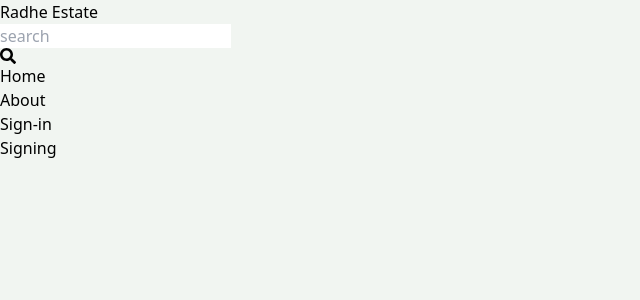
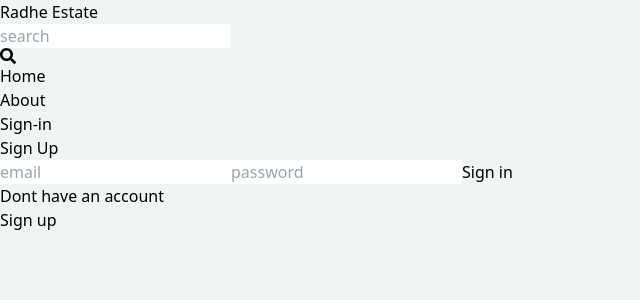
Before and after one commit to radhe203/mern_estate, a React (Vite) app in the folder client/: page /sign-in in a window 1280 px wide. Shown: the top 300 px of the page, without its empty margins (0-640 px from the left). Built offline with nearby package versions, Linux system fonts and the light colour scheme.

Commit message:
completed sign in funtionality

```diff
--- a/client/src/pages/Signing.jsx
+++ b/client/src/pages/Signing.jsx
@@ -1,9 +1,80 @@
-import React from 'react'
+import React, { useState } from "react";
+import { Link, Navigate, useNavigate } from "react-router-dom";
+function Signin() {
+  const [formData, setFormData] = useState({});
+  const [Error, SetError] = useState(null);
+  const [Lodaing, SetLoading] = useState(false);
+  const navigate = useNavigate();
+  function handleChange(e) {
+    setFormData({
+      ...formData,
+      [e.target.id]: e.target.value,
+    });
+  }
 
-function Signing() {
+  async function handleSubmit(e) {
+    e.preventDefault();
+    try {
+      SetLoading(true);
+      const res = await fetch("/api/auth/signin", {
+        method: "POST",
+        headers: {
+          "Content-Type": "application/json",
+        },
+        body: JSON.stringify(formData),
+      });
+
+      const data = await res.json();
+      if (data.sucess === false) {
+        SetLoading(false);
+        SetError(data.message);
+        return;
+      }
+      SetLoading(false);
+      SetError(null);
+      navigate("/");
+    } catch (error) {
+      SetLoading(false);
+      SetError(error.message);
+    }
+  }
   return (
-    <div>Signing</div>
-  )
+    <>
+      <div className="p-3 max-w-lg mx-auto">
+        <h1 className=" text-center text-3xl font-semibold m-7">Sign Up</h1>
+        <form onSubmit={handleSubmit} className=" flex flex-col gap-4 ">
+          <input
+            type="email"
+            placeholder="email"
+            id="email"
+            className=" p-3  border rounded-lg"
+            onChange={handleChange}
+          />
+          <input
+            type="password"
+            placeholder="password"
+            id="password"
+            className=" p-3 border rounded-lg "
+            onChange={handleChange}
+          />
+          <button
+            type="submit"
+            className=" bg-slate-700 text-white rounded-lg p-3 hover:opacity-95 uppercase disabled:opacity-80"
+            disabled={Lodaing}
+          >
+            {Lodaing ? "Loging..." : "Sign in"}
+          </button>
+        </form>
+        <div className="flex gap-2 mt-5">
+          <p>Dont have an account</p>
+          <Link to={`/sign-up`}>
+            <span className=" text-blue-700">Sign up</span>
+          </Link>
+        </div>
+        {Error && <p className=" text-red-500 mt-4">{Error}</p>}
+      </div>
+    </>
+  );
 }
 
-export default Signing
+export default Signin;
```
Also changed, not shown: 1 other file (tests, documents, lock files or other folders).
